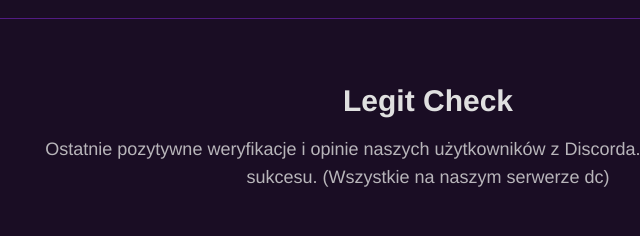
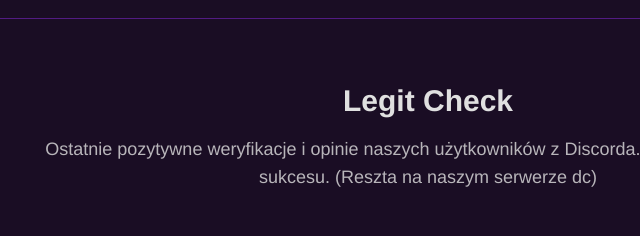
Before and after one commit to o5k4rsolutions/NIZE, a plain HTML site: page index.html in a window 1280 px wide. Shown: the part 860-1096 px from the top of the page, 212-852 px from the left. Drawn offline with nearby package versions, Linux system fonts and the light colour scheme.

Commit message:
Update index.html

```diff
--- a/index.html
+++ b/index.html
@@ -103,7 +103,7 @@
             <div class="max-w-7xl mx-auto px-4 sm:px-6 lg:px-8">
                 <h2 class="text-3xl font-bold text-center mb-4 text-accent-white">Legit Check</h2>
                 <p class="text-center text-lg text-accent-white/80 mb-12 max-w-3xl mx-auto">
-                    Ostatnie pozytywne weryfikacje i opinie naszych użytkowników z Discorda. Autentyczne dowody sukcesu. (Wszystkie na naszym serwerze dc)
+                    Ostatnie pozytywne weryfikacje i opinie naszych użytkowników z Discorda. Autentyczne dowody sukcesu. (Reszta na naszym serwerze dc)
                 </p>
 
                 <div class="grid grid-cols-1 md:grid-cols-3 gap-6">
```
